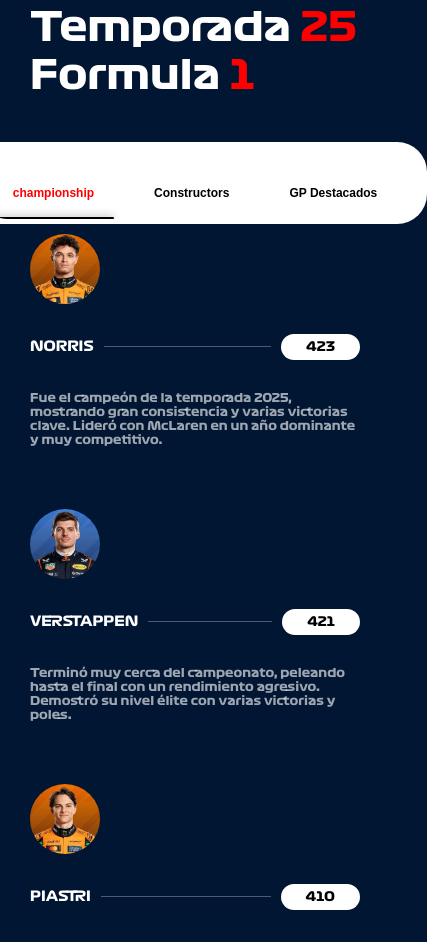
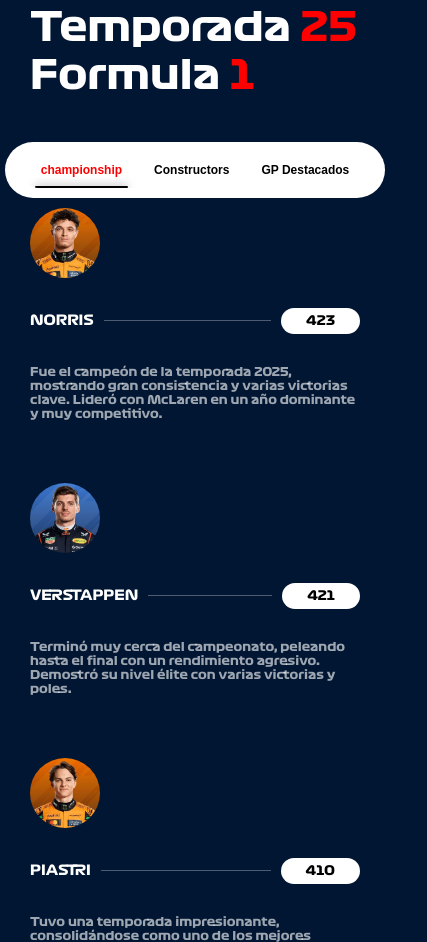
Before and after one commit to AdanSM/f1, a plain HTML site: page index.html in a window 390 px wide. Shown: the part 6302-7244 px from the top of the page, 427 px wide, since content can reach past the window. Drawn offline with Linux system fonts and the light colour scheme.

Commit message:
actualizacion

```diff
--- a/css/home.css
+++ b/css/home.css
@@ -929,7 +929,7 @@
 @media (max-width: 768px){
 
     .container-tabs{
-        padding: 5px 15px;
+        padding: 10px 15px;
         gap: 20px;
     }
 
--- a/index.html
+++ b/index.html
@@ -298,9 +298,9 @@
       <div class="container-tabs">
 
         <div class="container-tabs">
-          <button  class="tab active btn-login" data-name="pilotos">championship</button>
-          <button  class="tab btn-login" data-name="Constructors Championship">Constructors</button>
-          <button  class="tab btn-login  " data-name="GP Destacados">GP Destacados</button>
+          <button  class="tab active " data-name="pilotos">championship</button>
+          <button  class="tab " data-name="Constructors Championship">Constructors</button>
+          <button  class="tab   " data-name="GP Destacados">GP Destacados</button>
 
   <div class="active-line"></div>
 </div>
```
